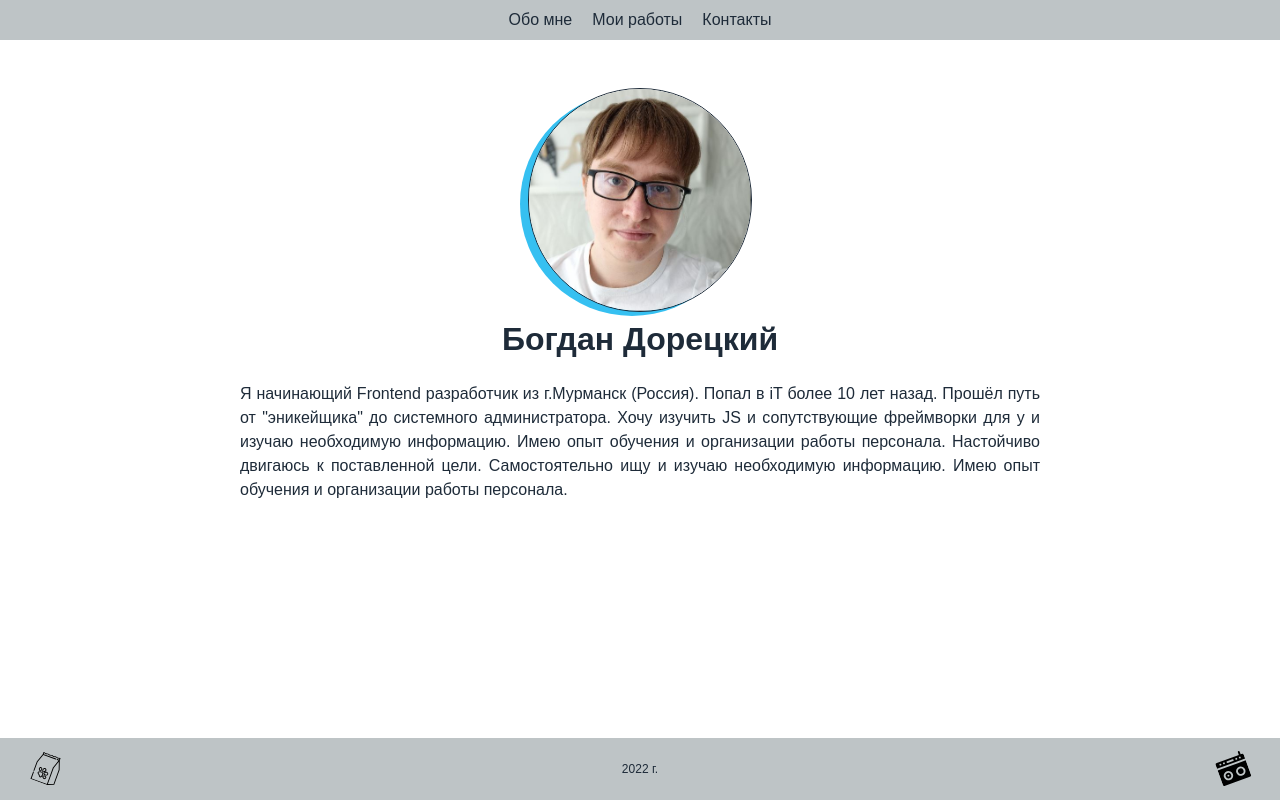
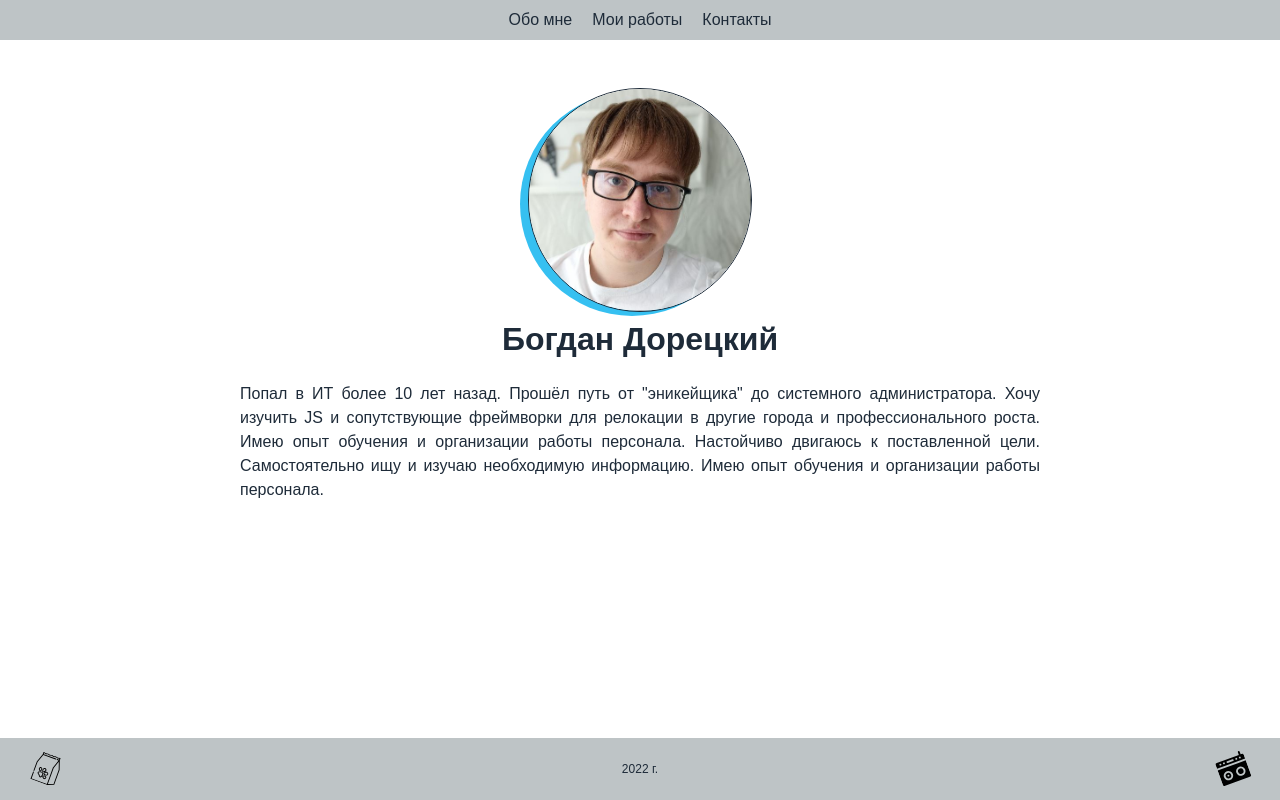
Before and after one commit to Lazard-Live/MyGallery, a React (Vite) app: page / in a window 1280 px wide. Built offline with nearby package versions, Linux system fonts and the light colour scheme; a web font is replaced by a local one.

Commit message:
Правка about.jsx

```diff
--- a/src/routes/about/about.jsx
+++ b/src/routes/about/about.jsx
@@ -3,7 +3,7 @@ export default function info() {
         firstName: 'Богдан',
         lastName: 'Дорецкий',
         avatarImg: './img/about/face.jpg',
-        notes: 'Я начинающий Frontend разработчик из г.Мурманск (Россия). Попал в iT более 10 лет назад. Прошёл путь от "эникейщика" до системного администратора. Хочу изучить JS и сопутствующие фреймворки для у и изучаю необходимую информацию. Имею опыт обучения и организации работы персонала. Настойчиво двигаюсь к поставленной цели. Самостоятельно ищу и изучаю необходимую информацию. Имею опыт обучения и организации работы персонала.',
+        notes: 'Попал в ИТ более 10 лет назад. Прошёл путь от "эникейщика" до системного администратора. Хочу изучить JS и сопутствующие фреймворки для релокации в другие города и профессионального роста. Имею опыт обучения и организации работы персонала. Настойчиво двигаюсь к поставленной цели. Самостоятельно ищу и изучаю необходимую информацию. Имею опыт обучения и организации работы персонала.',
     };
 
     return (
```
